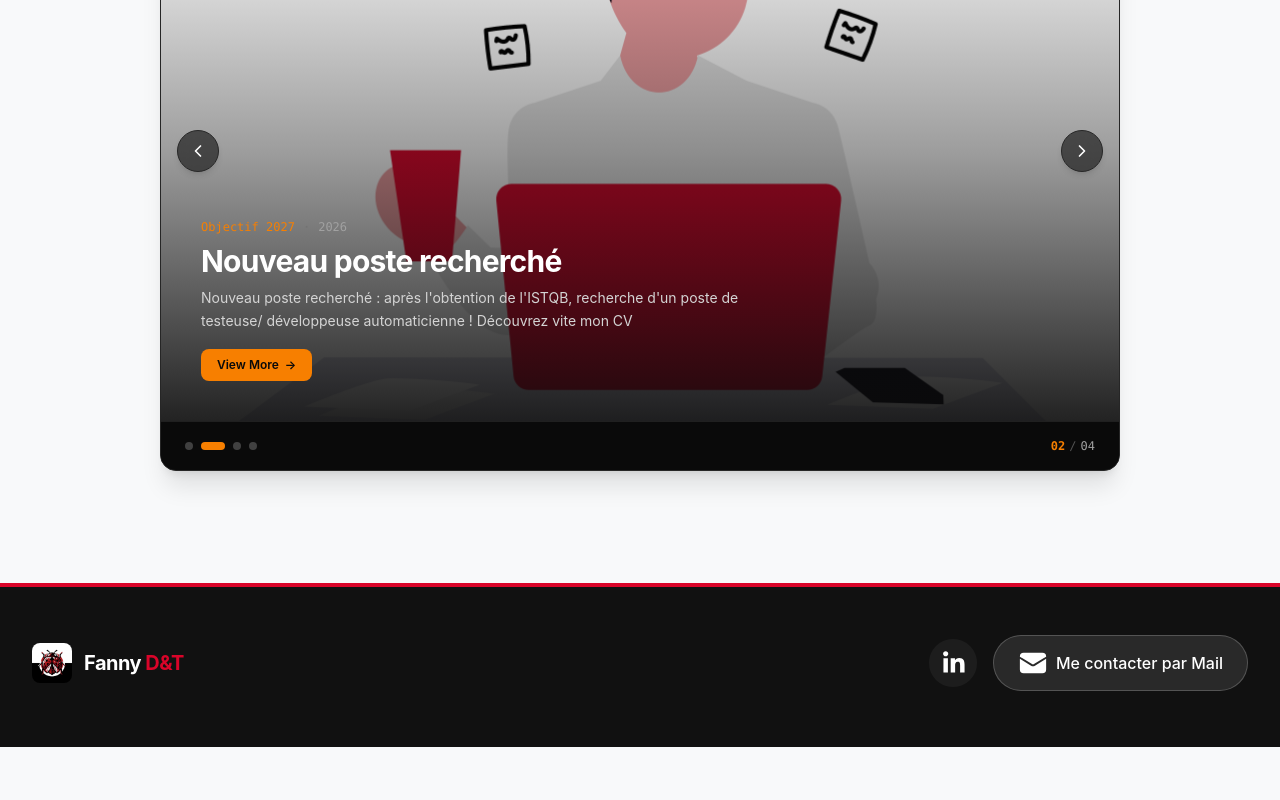
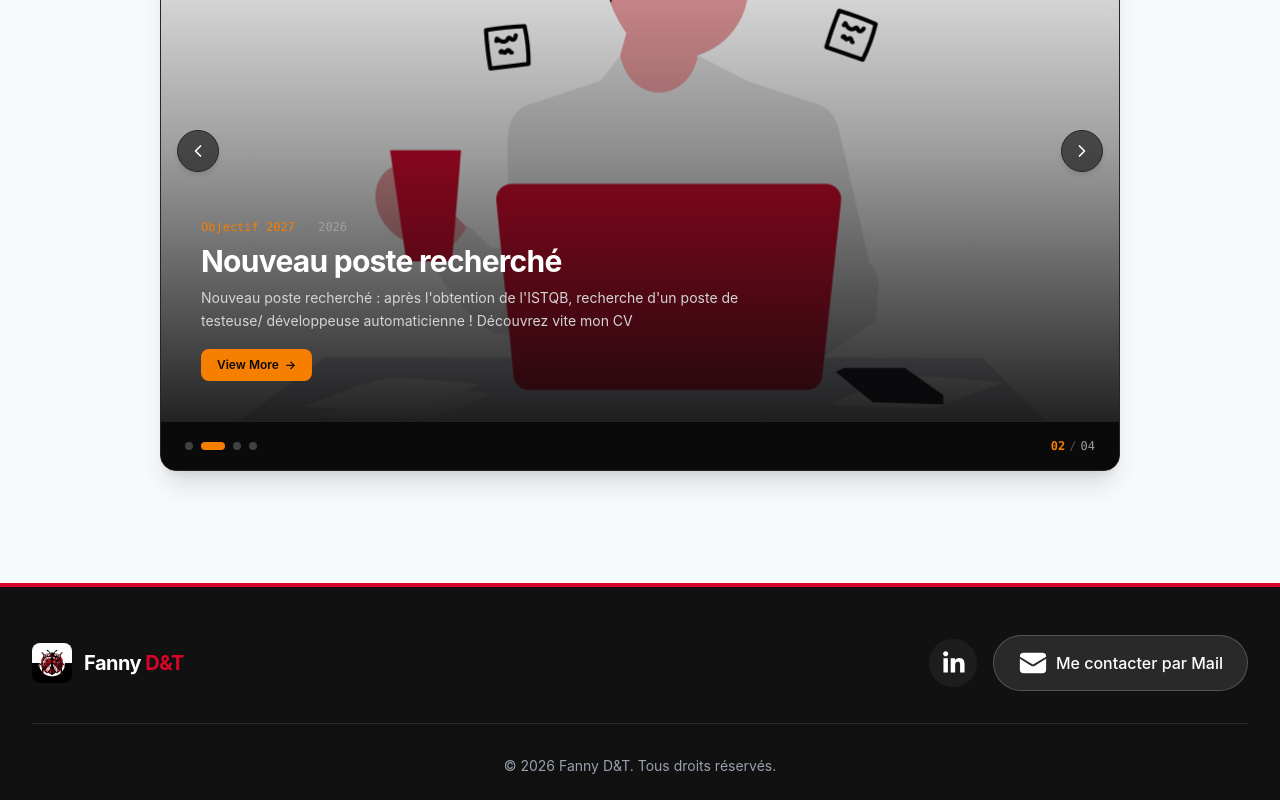
Before and after one commit to fdacheux/portfolio, a Next.js app: page / in a window 1280 px wide. Shown: the part 1121-1921 px from the top of the page. Before the commit the page ends 1868 px from the top, so only its background shows below. Built offline with nearby package versions, Linux system fonts and the light colour scheme.

Commit message:
Footer + test

```diff
--- a/app/_components/Footer/Footer.tsx
+++ b/app/_components/Footer/Footer.tsx
@@ -1,6 +1,5 @@
 import Image from "next/image";
 import Link from "next/link";
-import { Mail } from "lucide-react";
 
 function Footer() {
   return (
@@ -39,15 +38,13 @@ function Footer() {
               href="/contact"
               className="flex items-center gap-2 bg-white/10 hover:bg-brand-orange border border-white/20 hover:border-brand-orange px-6 py-3 rounded-full transition-all duration-300 font-medium"
             >
-              <Image
-                alt=""
-                src="/icons/mail.svg"
-                height={30}
-                width={30}
-              />
+              <Image alt="" src="/icons/mail.svg" height={30} width={30} />
               Me contacter par Mail
             </Link>
           </div>
+        </div>
+        <div className="text-center pt-8 border-t border-white/10 text-gray-400 text-sm">
+          © 2026 Fanny D&T. Tous droits réservés.
         </div>
       </div>
     </footer>
```
